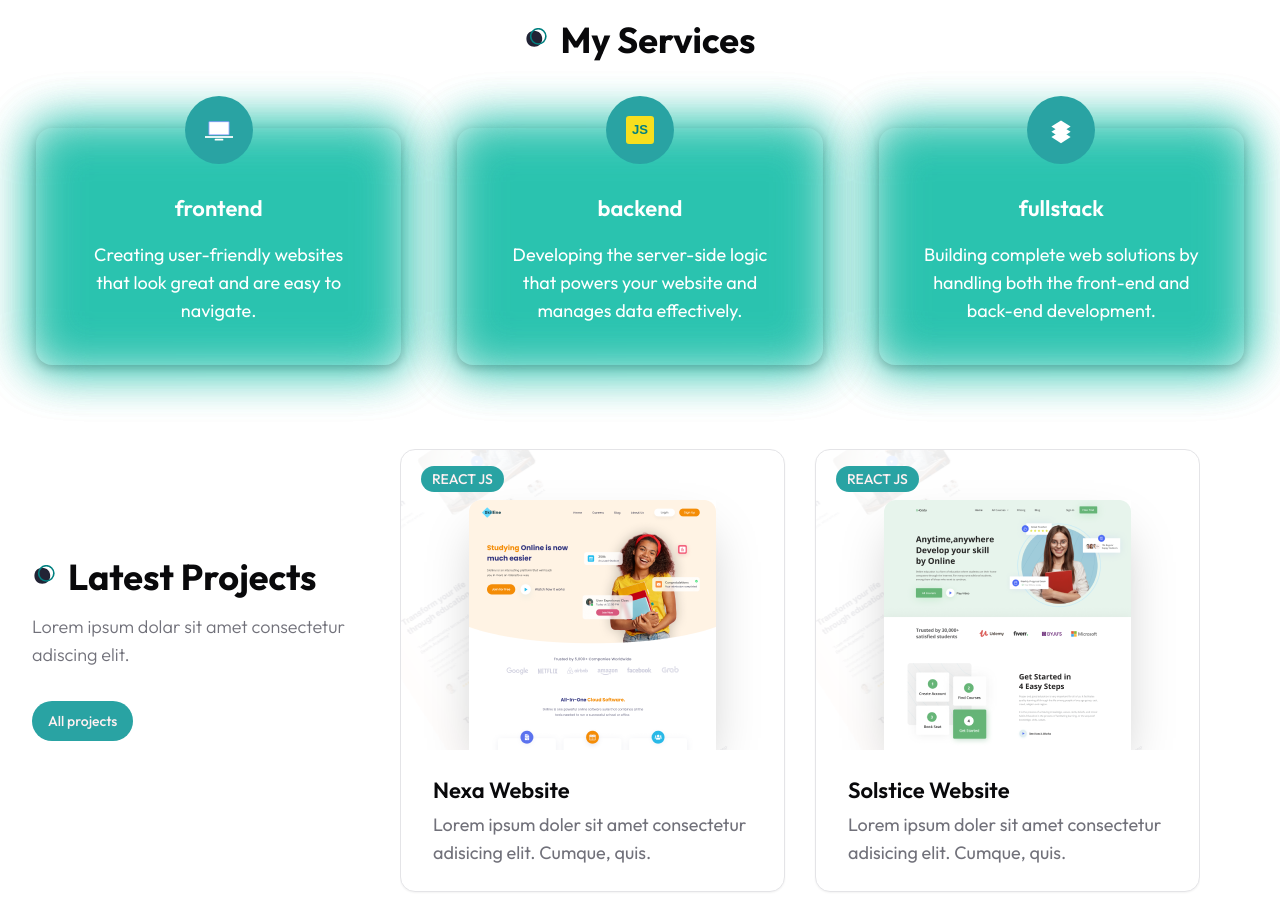
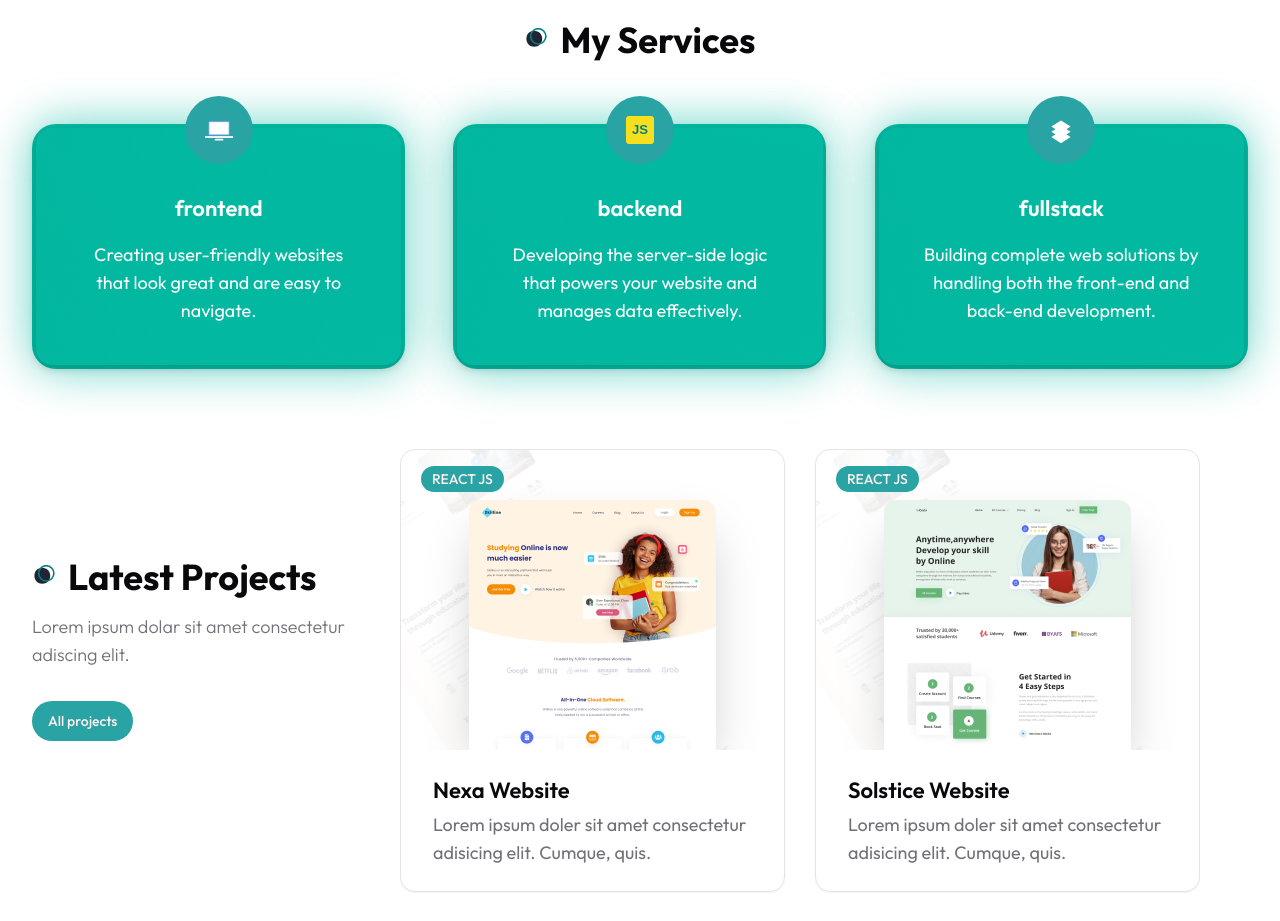
Before and after one commit to ammarbaltee/Next.js-portfolio_website, a Next.js app: page / in a window 1280 px wide. Shown: the part 1560-2481 px from the top of the page. Built offline with nearby package versions, Linux system fonts and the light colour scheme.

Commit message:
minor fixes in background-gradient

```diff
--- a/components/ui/background-gradient.jsx
+++ b/components/ui/background-gradient.jsx
@@ -1,33 +1,6 @@
 import { cn } from "@/lib/utils";
-import React from "react";
+import React, { useMemo } from "react";
 import { motion } from "framer-motion";
-
-const GradientDiv = ({ animate }) => (
-  <motion.div
-    variants={animate ? {
-      initial: { backgroundPosition: "0 50%" },
-      animate: { backgroundPosition: ["0 50%", "100% 50%", "0 50%"] },
-    } : undefined}
-    initial={animate ? "initial" : undefined}
-    animate={animate ? "animate" : undefined}
-    transition={
-      animate
-        ? {
-            duration: 5,
-            repeat: Infinity,
-            repeatType: "reverse",
-          }
-        : undefined
-    }
-    style={{
-      backgroundSize: animate ? "400% 400%" : undefined,
-    }}
-    className={cn(
-      "absolute inset-0 rounded-3xl z-[1] opacity-60 group-hover:opacity-100 blur-xl transition duration-500 will-change-transform",
-      "bg-[radial-gradient(circle_farthest-side_at_0_100%,#00ccb1,transparent),radial-gradient(circle_farthest-side_at_100%_0,#00ccb1,transparent),radial-gradient(circle_farthest-side_at_100%_100%,#00ccb1,transparent),radial-gradient(circle_farthest-side_at_0_0,#00ccb1,#141316)]" // Using teal color
-    )}
-  />
-);
 
 export const BackgroundGradient = ({
   children,
@@ -35,13 +8,57 @@ export const BackgroundGradient = ({
   containerClassName,
   animate = true
 }) => {
+  // Memoize the animation variants
+  const variants = useMemo(() => ({
+    initial: {
+      backgroundPosition: "0 50%",
+    },
+    animate: {
+      backgroundPosition: ["0 50%", "100% 50%", "0 50%"],
+    },
+  }), []);
+
+  // Memoize the transition settings
+  const transitionSettings = useMemo(() => ({
+    duration: 5,
+    repeat: Infinity,
+    repeatType: "reverse",
+  }), []);
+
+  // Combined animation and static background class
+  const backgroundClass = "bg-[radial-gradient(circle_farthest-side_at_0_100%,#00ccb1,transparent),radial-gradient(circle_farthest-side_at_100%_0,#00ccb1,transparent),radial-gradient(circle_farthest-side_at_100%_100%,#00ccb1,transparent),radial-gradient(circle_farthest-side_at_0_0,#00ccb1,#141316)]";
+
   return (
     <div className={cn("relative p-[4px] group", containerClassName)}>
-      <GradientDiv animate={animate} />
-      <GradientDiv animate={animate} style={{ opacity: 0 }} /> {/* Second gradient with opacity */}
-      <div className={cn("relative z-10 text-white", className)}>
-        {children}
-      </div>
+      {/* First animated background layer */}
+      <motion.div
+        variants={animate ? variants : undefined}
+        initial={animate ? "initial" : undefined}
+        animate={animate ? "animate" : undefined}
+        transition={animate ? transitionSettings : undefined}
+        style={{
+          backgroundSize: animate ? "400% 400%" : undefined,
+        }}
+        className={cn(
+          "absolute inset-0 rounded-3xl z-[1] opacity-60 group-hover:opacity-100 blur-xl transition duration-500 will-change-transform",
+          backgroundClass
+        )}
+      />
+      {/* Second animated background layer for brightness */}
+      <motion.div
+        variants={animate ? variants : undefined}
+        initial={animate ? "initial" : undefined}
+        animate={animate ? "animate" : undefined}
+        transition={animate ? transitionSettings : undefined}
+        style={{
+          backgroundSize: animate ? "400% 400%" : undefined,
+        }}
+        className={cn(
+          "absolute inset-0 rounded-3xl z-[1] will-change-transform",
+          backgroundClass
+        )}
+      />
+      <div className={cn("relative z-10 text-white", className)}>{children}</div>
     </div>
   );
 };
```
